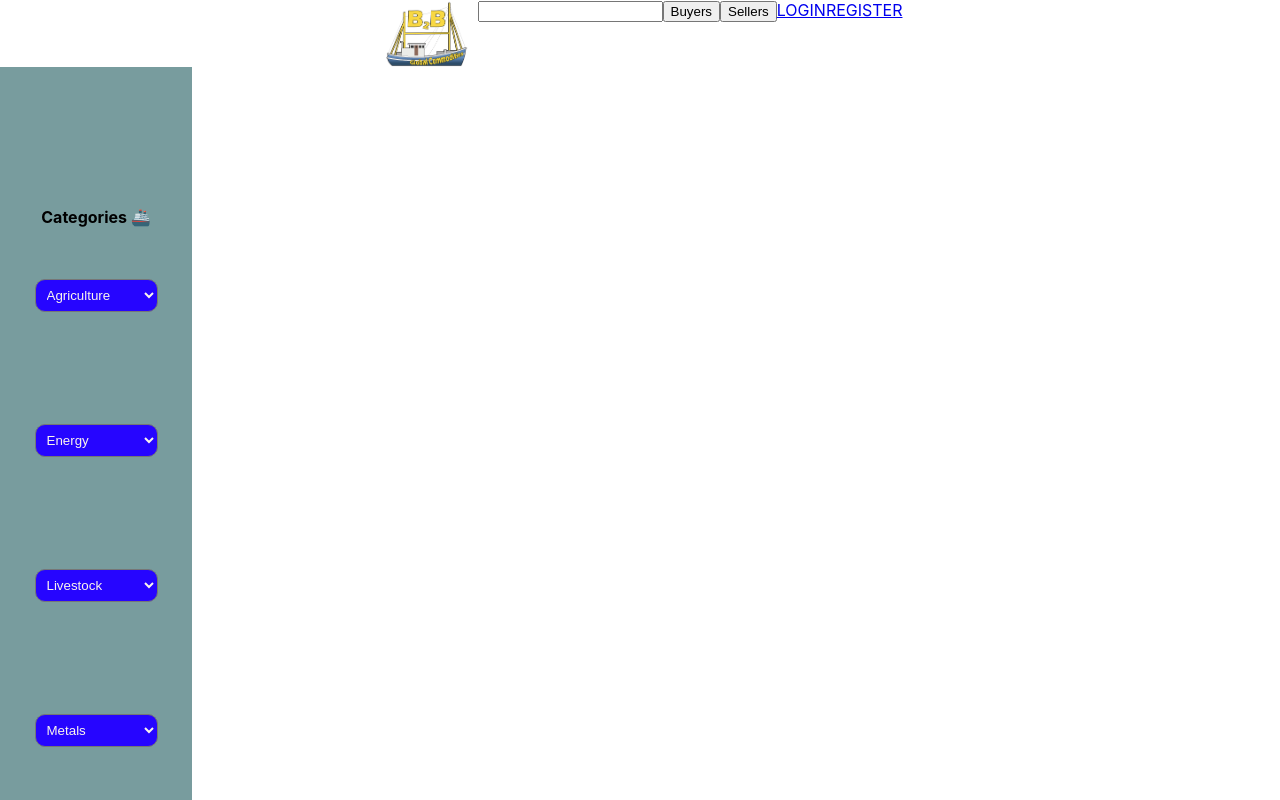
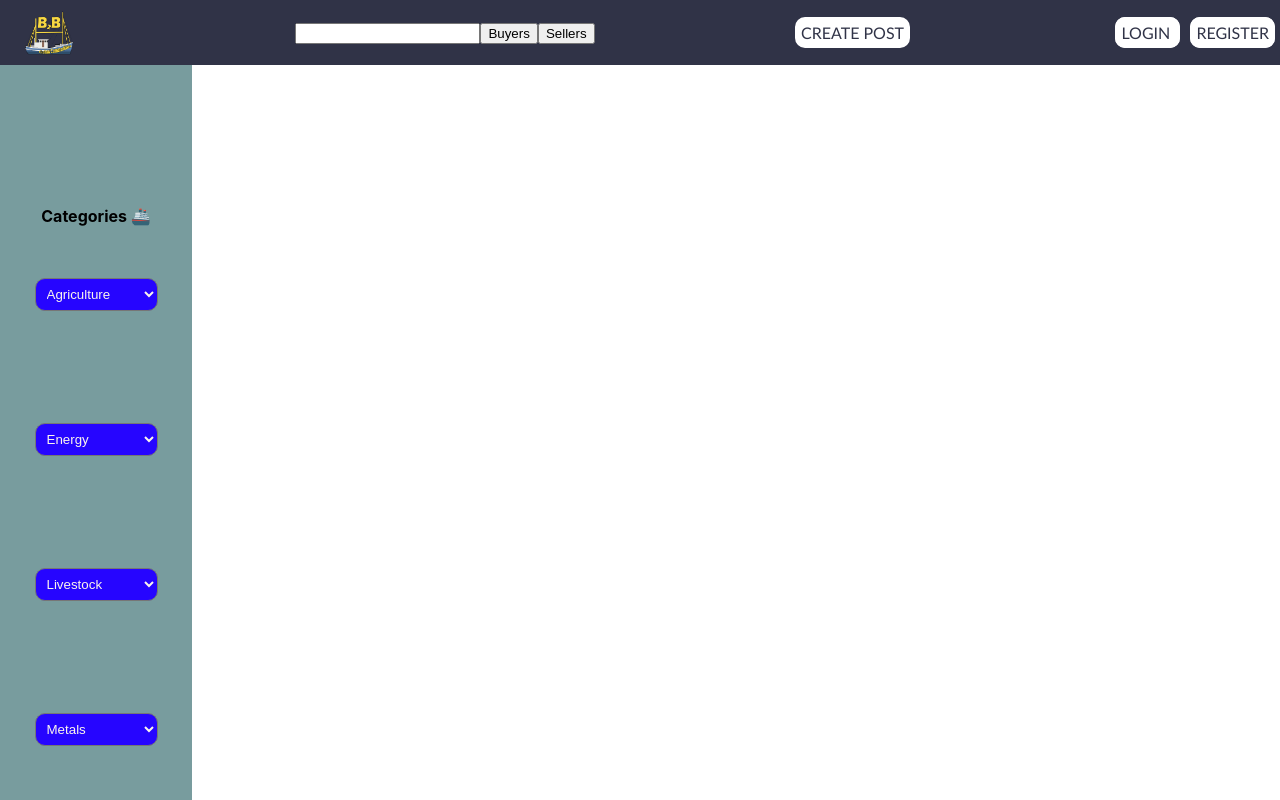
Before and after one commit to BarberoPablo/Commodities-Project, a React (Create React App) app in the folder client/: page / in a window 1280 px wide. Shown: the top 800 px of the page. Built offline with nearby package versions, Linux system fonts and the light colour scheme.

Commit message:
Refactor(client/Components/Navbar):add css styles and create post button

```diff
--- a/client/src/Components/CreatePost/CreatePost.jsx
+++ b/client/src/Components/CreatePost/CreatePost.jsx
@@ -9,7 +9,7 @@ export default function CreatePost() {
   const [checkBS, setCheckBS] = useState(0)
 
   //actions necesarias
-  //get category y sub category
+//get category y sub category
 
 const [input, setInput] = useState({ //acomadar a modelo
   id: "",
--- a/client/src/Components/Home/Navbar/Navbar.jsx
+++ b/client/src/Components/Home/Navbar/Navbar.jsx
@@ -1,14 +1,18 @@
 import React from 'react'
 import Logo from '../../../Img/LogoB2B.png'
 import Search from './Search'
+import s from './Navbar.module.css'
 
 const Navbar = () => {
   return (
-    <div style={{display:'flex', width:'100%',justifyContent:'center'}} >
-      <img src={Logo} alt='Logo' style={{width:'100px', heigth:'100px'}} />
+    <div className={s.container} >
+      <img src={Logo} alt='Logo' className={s.container_logo}/>
       <Search/>
-      <a href='login' > LOGIN </a>
-      <a href='register' > REGISTER </a>
+      <a href='create-post' className={s.container_a} > CREATE POST</a>
+      <div>
+        <a href='login'className={s.container_a} > LOGIN </a>
+        <a href='register'className={s.container_a} > REGISTER </a>
+      </div>
     </div>
   )
 }
--- /dev/null
+++ b/client/src/Components/Home/Navbar/Navbar.module.css
@@ -0,0 +1,25 @@
+.container{
+  display: flex;
+  align-items: center;
+  justify-content: space-between;
+  width: 100%;
+  background-color: #303347 ;
+}
+
+
+.container_logo{
+  width: 60px;
+  height: 45px;
+  margin: 10px 20px;
+}
+
+.container_a{
+  border: 2px solid white;
+  background-color: white;
+  border-radius: 10px;
+  padding: 4px ;
+  color: #303347;
+  text-decoration: none;
+  margin: 0px 5px;
+  font-family:'Gill Sans', 'Gill Sans MT', Calibri, 'Trebuchet MS', sans-serif;
+}
--- a/client/src/Components/Home/Navbar/Search.jsx
+++ b/client/src/Components/Home/Navbar/Search.jsx
@@ -2,6 +2,7 @@ import React from 'react';
 import { useState } from 'react';
 //import { useDispatch } from 'react-redux';
 //import { searchPosts } from '../../../Redux/Actions/Actions';
+import s from './Navbar.module.css'
 
 const Search = () => {
   //const dispatch = useDispatch();
```
